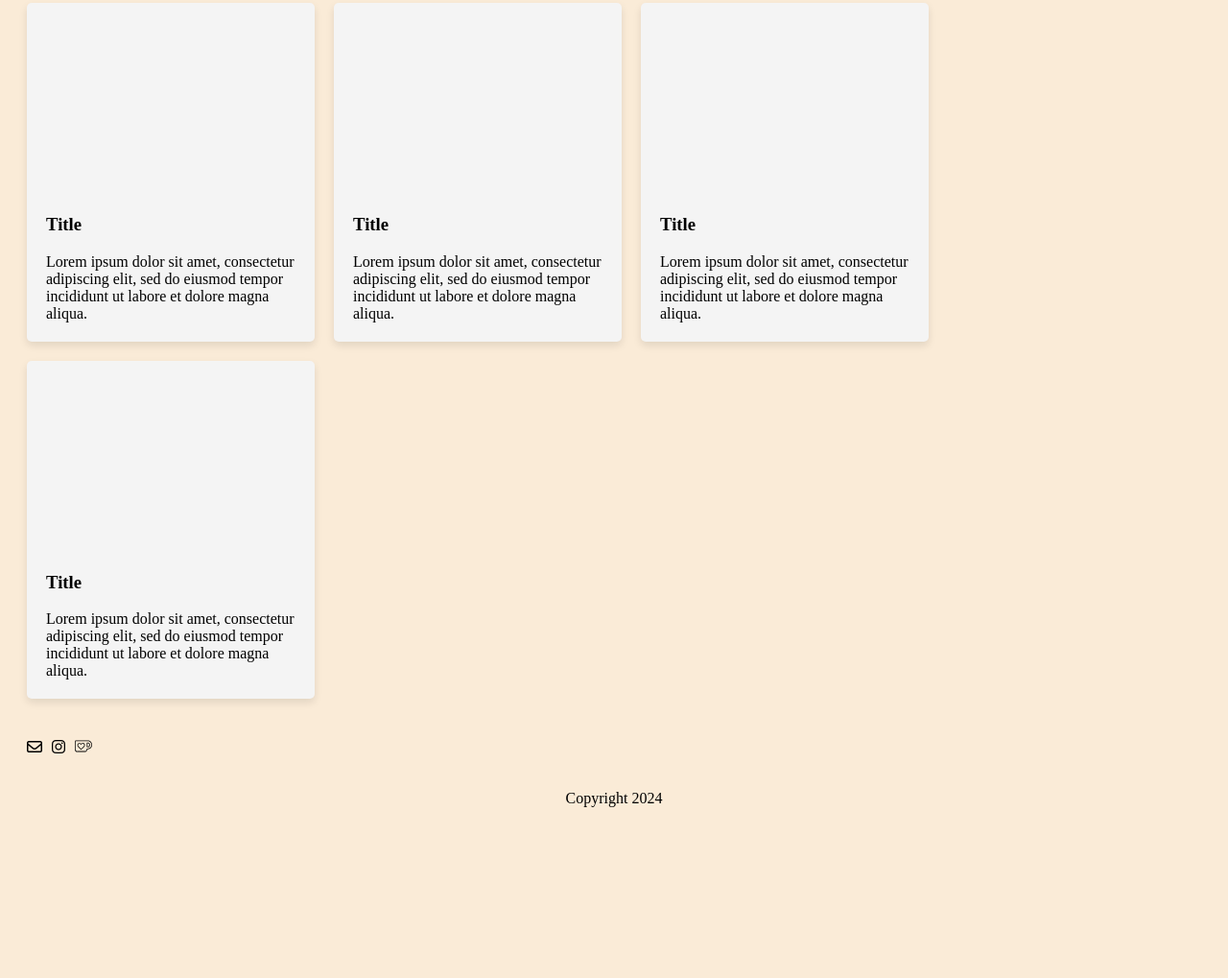
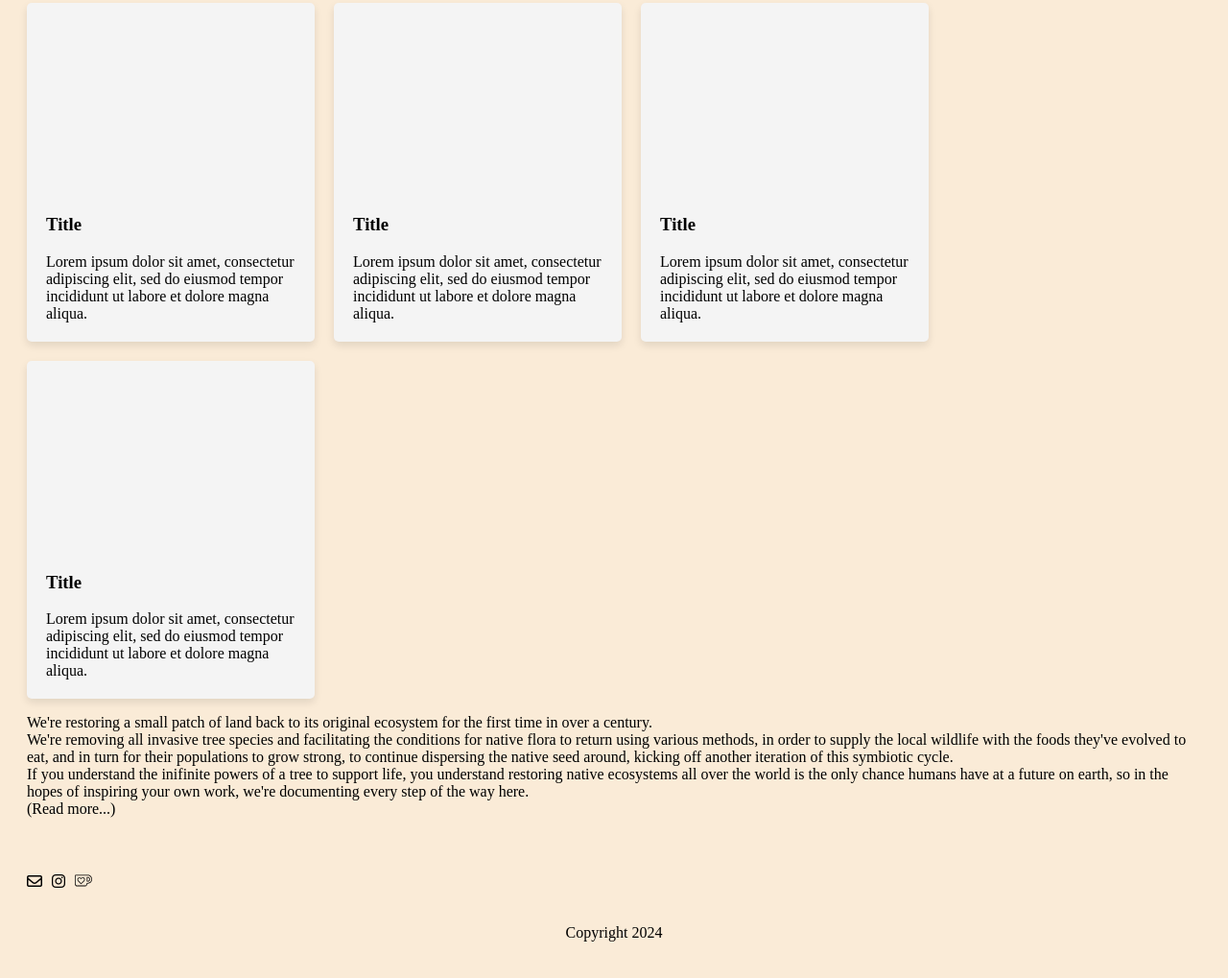
Before and after one commit to er1927/casa-condor-001, a plain HTML site: page public/index.html in a window 1280 px wide. Shown: the part 145-1164 px from the top of the page at 96% size. Before the commit the page ends 1030 px from the top, so only its background shows below. Drawn offline with Linux system fonts and the light colour scheme.

Commit message:
Added About.

```diff
--- a/public/index.html
+++ b/public/index.html
@@ -50,10 +50,18 @@
                     <p class="card__description">Lorem ipsum dolor sit amet, consectetur adipiscing elit, sed do eiusmod tempor incididunt ut labore et dolore magna aliqua.</p>
                 </div>
             </article>
+        </div>
+        <div id="about">
+            <p>We're restoring a small patch of land back to its original ecosystem for the first time in over a century.<br>
+                We're removing all invasive tree species and facilitating the conditions for native flora to return using various methods,
+                in order to supply the local wildlife with the foods they've evolved to eat,
+                and in turn for their populations to grow strong, to continue dispersing the native seed around,
+                kicking off another iteration of this symbiotic cycle. <br>
+                If you understand the inifinite powers of a tree to support life, you understand restoring native ecosystems all over the world is the only chance humans have at a future on earth, so in the hopes of inspiring your own work, we're documenting every step of the way here.
+                <br>(Read more...)</p>
+        </div>
 
-        </div>
     </main>
-
     <footer class="footer" id="contact">
         <div class="footer__contact">
             <!-- <h3>Contact</h3> -->
```
